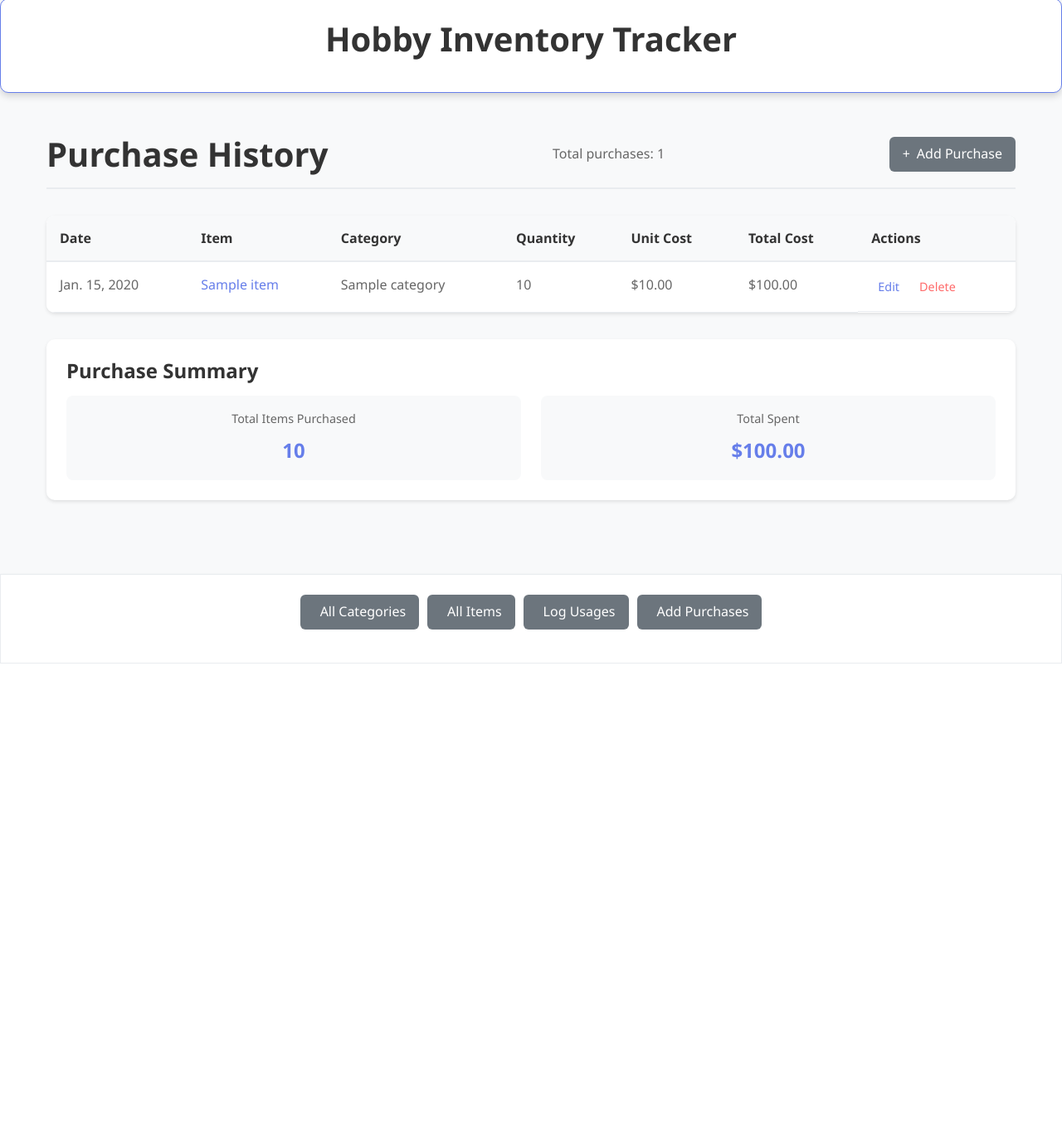
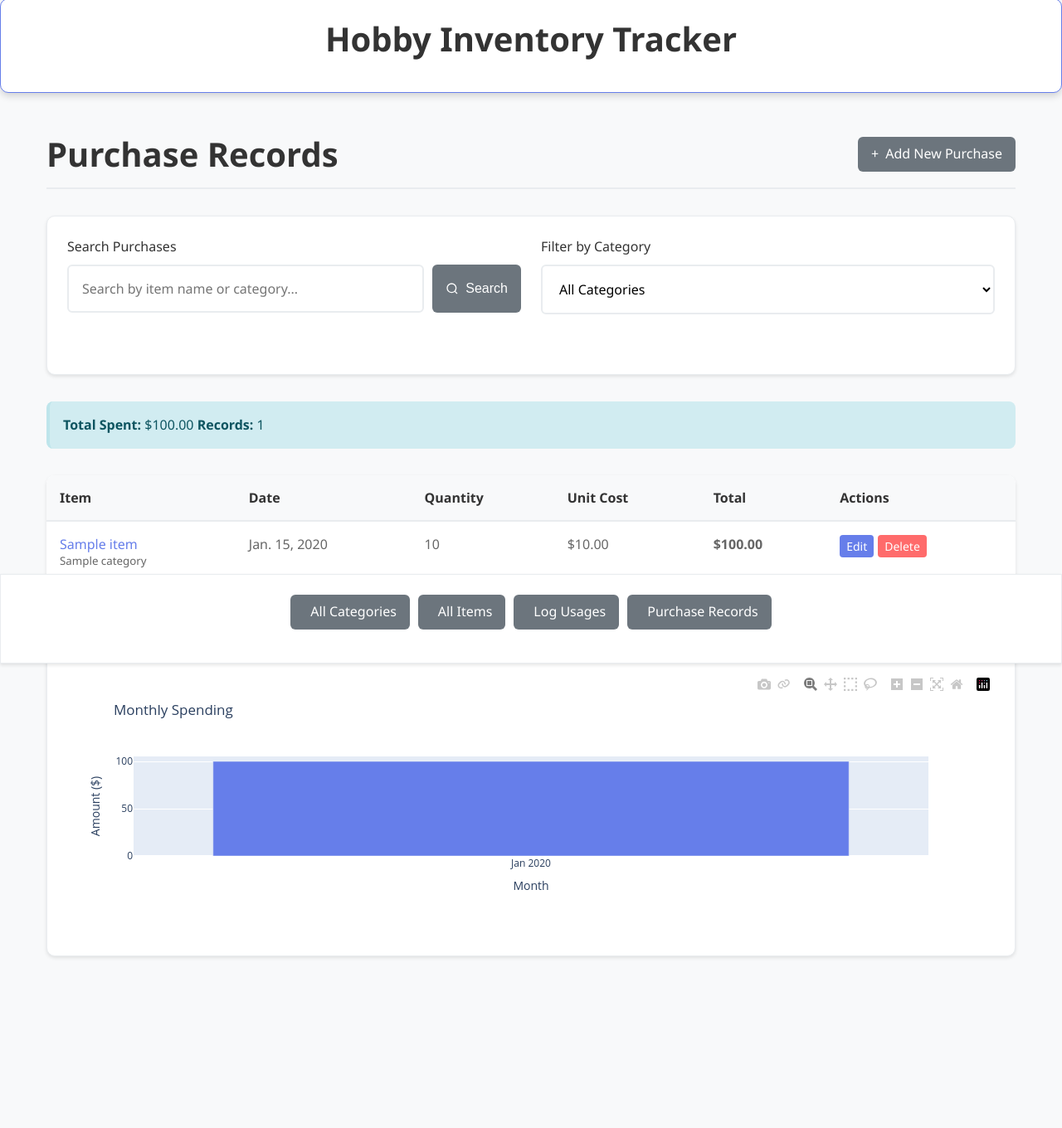
Before and after one commit to xxoiri/cs412, a Django app: page /project/purchases/ in a window 1280 px wide. Shown: the whole page at 83% size. Before the commit the page ends 800 px from the top, so only its background shows below. Run offline with Django 5.2, Linux system fonts and the light colour scheme; tables that the repository leaves empty hold one stand-in row (values such as "Sample post").

Commit message:
Added search/filter functionality to purchase history. Also added spending chart to it

```diff
--- a/project/templates/project/base.html
+++ b/project/templates/project/base.html
@@ -13,7 +13,7 @@
     </div>
 </a>
 
-<body style="width: 100%; padding-bottom: 175px;">
+<body style="width: 100%; padding-bottom: 175;">
 {% block content %}
 {% endblock %}
 </body>
@@ -22,17 +22,17 @@
  <div class="card mb-5" style="width: 100%; position:fixed; bottom: 0; margin-bottom: 0; border-radius: 0;">
     <div class="card-body">
         <div class="d-flex flex-wrap gap-3" style="justify-content: center;">
-            <a href="{% url 'category-list' %}" class="btn btn-secondary">
+            <a href="{% url 'category-list' %}" class="btn btn-primary">
                 <i class="fas fa-plus"></i>All Categories
             </a>
-            <a href="{% url 'item-list' %}" class="btn btn-secondary" style="margin-left: 10px;">
+            <a href="{% url 'item-list' %}" class="btn btn-primary" style="margin-left: 10px;">
                 <i class="fas fa-shopping-cart" ></i>All Items
             </a>
-            <a href="{% url 'usage-list' %}" class="btn btn-secondary" style="margin-left: 10px;">
+            <a href="{% url 'usage-list' %}" class="btn btn-primary" style="margin-left: 10px;">
                 <i class="fas fa-clipboard-list"></i>Log Usages
             </a>
-            <a href="{% url 'purchase-list' %}" class="btn btn-secondary" style="margin-left: 10px;">
-                <i class="fas fa-tag"></i>Add Purchases
+            <a href="{% url 'purchase-list' %}" class="btn btn-primary" style="margin-left: 10px;">
+                <i class="fas fa-tag"></i>Purchase Records
             </a>
         </div>
     </div>
--- a/project/templates/project/purchaserecord_list.html
+++ b/project/templates/project/purchaserecord_list.html
@@ -1,46 +1,135 @@
 <!-- project/purchaserecord_list.html -->
 <!-- Amy Ho, aho@bu.edu -->
-
 {% extends 'project/base.html' %}
 
 {% block content %}
 <div class="container">
     <div class="page-header">
-        <h1>Purchase History</h1>
-        <p>Total purchases: {{ purchases.count }}</p>
-        <a href="{% url 'purchase-create' %}" class="btn">
-            <span>+</span> Add Purchase
-        </a>
+        <h1>Purchase Records</h1>
+        <div class="header-actions">
+            <a href="{% url 'purchase-create' %}" class="btn btn-primary">
+                <span>+</span> Add New Purchase
+            </a>
+        </div>
     </div>
 
-    {% if purchases %}
+    <!-- Search Filters -->
+    <div class="card mb-4">
+        <div class="card-body">
+            <form method="GET" action="{% url 'purchase-list' %}" class="form">
+                <div class="form-grid">
+                    <!-- Search Input -->
+                    <div class="form-group">
+                        <label for="search">Search Purchases</label>
+                        <div class="search-input-group" style="display: flex;">
+                            <input type="text"
+                                   id="search"
+                                   name="search"
+                                   class="form-control"
+                                   placeholder="Search by item name or category..."
+                                   value="{{ search_query }}">
+                            <button type="submit" class="btn btn-primary" style="margin-left: 10px; border-radius: var(--radius-md);">
+                                <svg width="16" height="16" viewBox="0 0 24 24" fill="none" stroke="currentColor" stroke-width="2">
+                                    <circle cx="11" cy="11" r="8"></circle>
+                                    <line x1="21" y1="21" x2="16.65" y2="16.65"></line>
+                                </svg>
+                                Search
+                            </button>
+                        </div>
+                    </div>
+
+                    <!-- Category Filter -->
+                    <div class="form-group">
+                        <label for="category">Filter by Category</label>
+                        <select id="category" name="category" class="form-control" onchange="this.form.submit()">
+                            <option value="all" {% if selected_category == 'all' %}selected{% endif %}>All Categories</option>
+                            {% for category in all_categories %}
+                            <option value="{{ category.id }}"
+                                    {% if selected_category == category.id|stringformat:"i" %}selected{% endif %}>
+                                {{ category.name }}
+                            </option>
+                            {% endfor %}
+                        </select>
+                    </div>
+                </div>
+
+                <!-- Clear Filters Button -->
+                {% if search_query or selected_category != 'all' %}
+                <div style="margin-top: 15px;">
+                    <a href="{% url 'purchase-list' %}" class="btn btn-outline">
+                        Clear All Filters
+                    </a>
+                </div>
+                {% endif %}
+            </form>
+        </div>
+    </div>
+
+    <!-- Summary -->
+    <div class="alert alert-info mb-4">
+        <div class="d-flex justify-content-between align-items-center">
+            <div>
+                <strong>Total Spent:</strong> ${{ total_spent|floatformat:2 }}
+                <strong class="ml-4">Records:</strong> {{ purchases.count }}
+            </div>
+        </div>
+    </div>
+
+    <!-- Table -->
     <div class="table-responsive">
-        <table>
+        <table class="table">
             <thead>
                 <tr>
+                    <th>Item</th>
                     <th>Date</th>
-                    <th>Item</th>
-                    <th>Category</th>
                     <th>Quantity</th>
                     <th>Unit Cost</th>
-                    <th>Total Cost</th>
+                    <th>Total</th>
                     <th>Actions</th>
                 </tr>
             </thead>
             <tbody>
                 {% for purchase in purchases %}
                 <tr>
+                    <td>
+                        <a href="{% url 'item-detail' purchase.item.pk %}" class="text-decoration-none">
+                            {{ purchase.item.name }}
+                        </a>
+                        <br>
+                        <small class="text-muted">{{ purchase.item.category.name }}</small>
+                    </td>
                     <td>{{ purchase.purchase_date }}</td>
+                    <td>{{ purchase.quantity }}</td>
+                    <td>${{ purchase.unit_cost|floatformat:2 }}</td>
+                    <td><strong>${{ purchase.total_cost|floatformat:2 }}</strong></td>
                     <td>
-                        <a href="{% url 'item-detail' purchase.item.pk %}">{{ purchase.item.name }}</a>
+                        <div style="display: flex; gap: 5px;">
+                            <a href="{% url 'purchase-update' purchase.pk %}"
+                               class="btn btn-sm"
+                               style="background-color: #667eea; color: white; border: none; padding: 4px 8px; border-radius: 4px; text-decoration: none;">
+                                Edit
+                            </a>
+                            <a href="{% url 'purchase-delete' purchase.pk %}"
+                               class="btn btn-sm"
+                               style="background-color: #ff6b6b; color: white; border: none; padding: 4px 8px; border-radius: 4px; text-decoration: none;">
+                                Delete
+                            </a>
+                        </div>
                     </td>
-                    <td>{{ purchase.item.category.name }}</td>
-                    <td>{{ purchase.quantity }}</td>
-                    <td>${{ purchase.unit_cost }}</td>
-                    <td>${{ purchase.total_cost|floatformat:2 }}</td>
-                    <td class="table-actions">
-                        <a href="{% url 'purchase-update' purchase.pk %}" class="action-link">Edit</a>
-                        <a href="{% url 'purchase-delete' purchase.pk %}" class="action-link danger">Delete</a>
+                </tr>
+                {% empty %}
+                <tr>
+                    <td colspan="6" class="text-center py-4">
+                        <div class="text-muted">
+                            <h4>No purchases found</h4>
+                            <p>
+                                {% if search_query or selected_category != 'all' %}
+                                    Try adjusting your search criteria
+                                {% else %}
+                                    Add your first purchase to get started
+                                {% endif %}
+                            </p>
+                        </div>
                     </td>
                 </tr>
                 {% endfor %}
@@ -48,130 +137,17 @@
         </table>
     </div>
 
-    <div class="summary-card">
-        <h3>Purchase Summary</h3>
-        <div class="summary-grid">
-            <div class="summary-item">
-                <span class="summary-label">Total Items Purchased</span>
-                <span class="summary-value">{{ total_quantity }}</span>
-            </div>
-            <div class="summary-item">
-                <span class="summary-label">Total Spent</span>
-                <span class="summary-value">${{ total_spent|floatformat:2 }}</span>
+    <!-- Simple Chart -->
+    {% if monthly_chart %}
+    <div class="card mb-4">
+        <div class="card-body">
+            <h3 class="mb-3">Monthly Spending</h3>
+            <div style="height: 300px;">
+                {{ monthly_chart|safe }}
             </div>
         </div>
     </div>
-    {% else %}
-    <div class="empty-state">
-        <h3>No purchase records yet</h3>
-        <p>Start tracking your purchases to maintain accurate inventory.</p>
-    </div>
     {% endif %}
+
 </div>
-
-<style>
-    .table-responsive {
-        overflow-x: auto;
-        margin-bottom: 2rem;
-        background: white;
-        border-radius: 10px;
-        box-shadow: 0 2px 4px rgba(0,0,0,0.1);
-    }
-
-    table {
-        width: 100%;
-        border-collapse: collapse;
-    }
-
-    th {
-        background: #f8f9fa;
-        padding: 1rem;
-        text-align: left;
-        font-weight: 600;
-        color: #333;
-        border-bottom: 2px solid #e9ecef;
-    }
-
-    td {
-        padding: 1rem;
-        border-bottom: 1px solid #e9ecef;
-        color: #666;
-    }
-
-    tr:hover {
-        background: #f8f9fa;
-    }
-
-    .table-actions {
-        display: flex;
-        gap: 0.5rem;
-    }
-
-    .action-link {
-        color: #667eea;
-        text-decoration: none;
-        font-size: 0.9rem;
-        padding: 0.25rem 0.5rem;
-        border-radius: 4px;
-        transition: background 0.3s;
-    }
-
-    .action-link:hover {
-        background: #e9ecef;
-    }
-
-    .action-link.danger {
-        color: #ff6b6b;
-    }
-
-    .summary-card {
-        background: white;
-        padding: 1.5rem;
-        border-radius: 10px;
-        box-shadow: 0 2px 4px rgba(0,0,0,0.1);
-        margin-top: 2rem;
-    }
-
-    .summary-card h3 {
-        margin: 0 0 1rem 0;
-        color: #333;
-    }
-
-    .summary-grid {
-        display: grid;
-        grid-template-columns: repeat(auto-fit, minmax(200px, 1fr));
-        gap: 1.5rem;
-    }
-
-    .summary-item {
-        text-align: center;
-        padding: 1rem;
-        background: #f8f9fa;
-        border-radius: 8px;
-    }
-
-    .summary-label {
-        display: block;
-        color: #666;
-        font-size: 0.9rem;
-        margin-bottom: 0.5rem;
-    }
-
-    .summary-value {
-        display: block;
-        font-size: 1.5rem;
-        font-weight: bold;
-        color: #667eea;
-    }
-
-    @media (max-width: 768px) {
-        table {
-            font-size: 0.9rem;
-        }
-
-        th, td {
-            padding: 0.75rem;
-        }
-    }
-</style>
 {% endblock %}
--- a/project/views.py
+++ b/project/views.py
@@ -3,12 +3,15 @@
 
 from django.views.generic import ListView, DetailView, CreateView, UpdateView, DeleteView, TemplateView
 from django.urls import reverse_lazy
-from django.db.models import Q
+from django.db.models import Q, Sum, F
 from .models import Category, Item, PurchaseRecord, UsageRecord
 from .forms import CategoryForm, ItemForm, PurchaseRecordForm, UsageRecordForm
 from django.shortcuts import redirect
 from django.contrib import messages
-from django.contrib.auth.mixins import LoginRequiredMixin
+import plotly.graph_objs as go
+from plotly.offline import plot
+from django.db.models.functions import TruncMonth
+
 
 # Home Page
 class HomeView(TemplateView):
@@ -129,29 +132,94 @@
 
 # PurchaseRecord Views
 class PurchaseRecordListView(ListView):
+    '''View to display purchase records with analytics.'''
+
     model = PurchaseRecord
     context_object_name = 'purchases'
     template_name = 'project/purchaserecord_list.html'
 
     def get_queryset(self):
-        return PurchaseRecord.objects.select_related('item', 'item__category').all()
+        qs = PurchaseRecord.objects.select_related('item', 'item__category')
+
+        # Apply search filter
+        search = self.request.GET.get('search')
+        if search:
+            qs = qs.filter(
+                Q(item__name__icontains=search) |
+                Q(item__category__name__icontains=search)
+            )
+
+        # Apply category filter
+        category = self.request.GET.get('category')
+        if category and category != 'all':
+            qs = qs.filter(item__category_id=category)
+
+        return qs.order_by('-purchase_date')
 
     def get_context_data(self, **kwargs):
         context = super().get_context_data(**kwargs)
+
+        # Get filtered purchases
         purchases = context['purchases']
 
-        # Calculate totals
-        total_quantity = sum(purchase.quantity for purchase in purchases)
-        total_spent = sum(purchase.quantity * purchase.unit_cost for purchase in purchases)
+        # Calculate simple totals
+        total_spent = sum(p.quantity * p.unit_cost for p in purchases)
 
-        context['total_quantity'] = total_quantity
+        # Create ONE simple chart
+        context['monthly_chart'] = self.create_monthly_chart(purchases)
+
+        # Add filter options
+        context['all_categories'] = Category.objects.all()
+        context['selected_category'] = self.request.GET.get('category', 'all')
+        context['search_query'] = self.request.GET.get('search', '')
         context['total_spent'] = total_spent
 
-        # Also add total_cost for each purchase
+        # Add total_cost for each purchase
         for purchase in purchases:
             purchase.total_cost = purchase.quantity * purchase.unit_cost
 
         return context
+
+    def create_monthly_chart(self, purchases):
+        '''Create a simple monthly spending chart'''
+        # Group by month
+        monthly_data = purchases.annotate(
+            month=TruncMonth('purchase_date')
+        ).values('month').annotate(
+            total=Sum(F('quantity') * F('unit_cost'))
+        ).order_by('month')
+
+        # Extract data
+        months = []
+        totals = []
+
+        for entry in monthly_data:
+            months.append(entry['month'].strftime('%b %Y'))
+            totals.append(float(entry['total'] or 0))
+
+        # Create chart if we have data
+        if totals:
+            fig = go.Bar(
+                x=months,
+                y=totals,
+                marker_color='#667eea'
+            )
+
+            layout = go.Layout(
+                title="Monthly Spending",
+                xaxis_title="Month",
+                yaxis_title="Amount ($)",
+                showlegend=False
+            )
+
+            graph_div = plot(
+                {"data": [fig], "layout": layout},
+                auto_open=False,
+                output_type="div"
+            )
+            return graph_div
+
+        return None
 
 class PurchaseRecordCreateView(CreateView):
     model = PurchaseRecord
```
